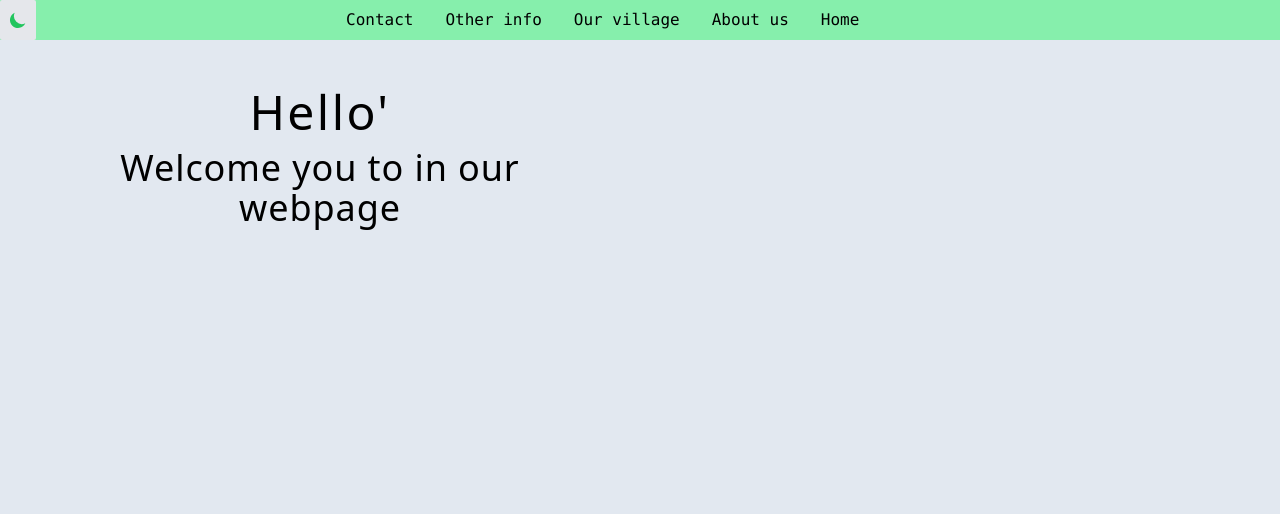
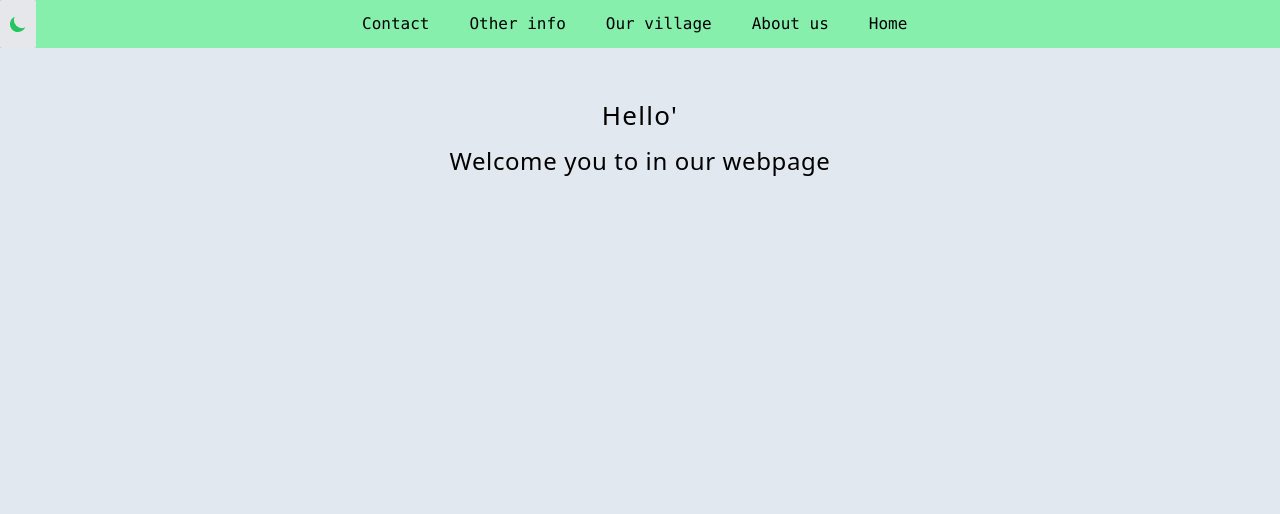
Before and after one commit to gaziraihan1/gazipara, a website: page index.html in a window 1280 px wide. Drawn offline with Linux system fonts and the light colour scheme.

Commit message:
more updates

```diff
--- a/index.html
+++ b/index.html
@@ -6,41 +6,41 @@
     <title>Gazipara village</title>
     <link rel="stylesheet" href="./src/output.css">
 </head>
-<body class="bg-slate-200 dark:bg-gray-800 text-black dark:text-white">
-    <header class="bg-green-300 relative h-10 dark:bg-gray-600">
-        <div class="flex flex-row w-full justify-between">
+<body class="bg-slate-200 dark:bg-gray-800 text-black dark:text-white w-screen">
+    <header class="bg-green-300 relative h-10 dark:bg-gray-600 w-screen sm:h-12">
+        <div class="flex flex-row w-screen justify-between sm:h-12">
             <button id="theme-toggle" type="button" class="
              pl-2 text-green-500 dark:text-gray-400 hover:bg-gray-200 dark:hover:bg-red-700 focus:outline-none rounded-sm text-sm p-1 sm:p-2">
                 <svg id="theme-toggle-dark-icon" class="hidden w-5 h-5 sm:h-6" fill="currentColor" viewBox="0 0 20 20" xmlns="http://www.w3.org/2000/svg"><path d="M17.293 13.293A8 8 0 016.707 2.707a8.001 8.001 0 1010.586 10.586z"></path></svg>
                 <svg id="theme-toggle-light-icon" class="hidden w-5 h-5 sm:h-6" fill="currentColor" viewBox="0 0 20 20" xmlns="http://www.w3.org/2000/svg"><path d="M10 2a1 1 0 011 1v1a1 1 0 11-2 0V3a1 1 0 011-1zm4 8a4 4 0 11-8 0 4 4 0 018 0zm-.464 4.95l.707.707a1 1 0 001.414-1.414l-.707-.707a1 1 0 00-1.414 1.414zm2.12-10.607a1 1 0 010 1.414l-.706.707a1 1 0 11-1.414-1.414l.707-.707a1 1 0 011.414 0zM17 11a1 1 0 100-2h-1a1 1 0 100 2h1zm-7 4a1 1 0 011 1v1a1 1 0 11-2 0v-1a1 1 0 011-1zM5.05 6.464A1 1 0 106.465 5.05l-.708-.707a1 1 0 00-1.414 1.414l.707.707zm1.414 8.486l-.707.707a1 1 0 01-1.414-1.414l.707-.707a1 1 0 011.414 1.414zM4 11a1 1 0 100-2H3a1 1 0 000 2h1z" fill-rule="evenodd" clip-rule="evenodd"></path></svg>
             </button>
-            <button id="menuBtn" class=" text-end text-[26px] mr-2 text-blue-500 sm:hidden">&equiv;</button>
+            <button id="menuBtn" class=" text-end text-[26px] pr-2 text-blue-500 sm:hidden">&equiv;</button>
         </div>
-            <ul id="mainMenu" class="hidden absolute bg-slate-800 w-full text-center top-10 left-4 sm:inline-flex sm:flex-row-reverse sm:top-0 sm:justify-center sm:w-11/12 sm:bg-transparent">
+            <ul id="mainMenu" class="hidden absolute bg-slate-800 w-screen text-center top-10 sm:inline-flex sm:flex-row-reverse sm:top-0 sm:left-12 sm:justify-center sm:h-12 sm:w-11/12 sm:bg-transparent">
                 <li class="head">
-                    <a class="sm:p-4" href="">Home</a>
+                    <a class="sm:p-2 sm:text-base" href="">Home</a>
                 </li>
                 <li class="head">
-                    <a class="sm:p-4" href="">About us</a>
+                    <a class="sm:p-2 sm:text-base" href="">About us</a>
                 </li>
                 <li class="head">
-                    <a class="sm:p-4" href="">Our village</a>
+                    <a class="sm:p-2 sm:text-base" href="">Our village</a>
                 </li>
                 <li class="head">
-                    <a class="sm:p-4" href="">Other info</a>
+                    <a class="sm:p-2 sm:text-base" href="">Other info</a>
                 </li>
                 <li class="head">
-                    <a class="sm:p-4" href="">Contact</a>
+                    <a class="sm:p-2 sm:text-base" href="">Contact</a>
                 </li>
             </ul>
         </nav>
     </header>
-    <main class="pt-12 grid grid-rows-6 grid-cols-6 sm:grid-cols-12">
-        <div class="row-start-1 row-end-2 col-start-2 col-end-6">
-            <h1 class="text-5xl text-center pb-3 tracking-wider">
+    <main class="pt-12 grid grid-rows-6 grid-cols-6 sm:grid-cols-12 w-11/12 m-auto">
+        <div class="row-start-1 row-end-2 col-start-1 col-end-7 sm:col-start-2 sm:col-end-12">
+            <h1 class="text-[26px] text-center pb-2 tracking-wider">
                 Hello'
             </h1>
-            <h2 class="text-4xl text-center tracking-wide">
+            <h2 class="text-[24px] text-center tracking-wide">
                 Welcome you to in our webpage
             </h2>
         </div>
--- a/src/input.css
+++ b/src/input.css
@@ -4,6 +4,6 @@
 
 @layer{
     .head{
-        @apply mt-2 font-mono hover:text-blue-500 transition-colors dark:text-white
+        @apply mt-2 font-mono hover:text-blue-500 transition-all dark:text-white sm:p-3 sm:mt-0 sm:hover:bg-slate-700
     }
 }
```
Also changed, not shown: src/output.css.
